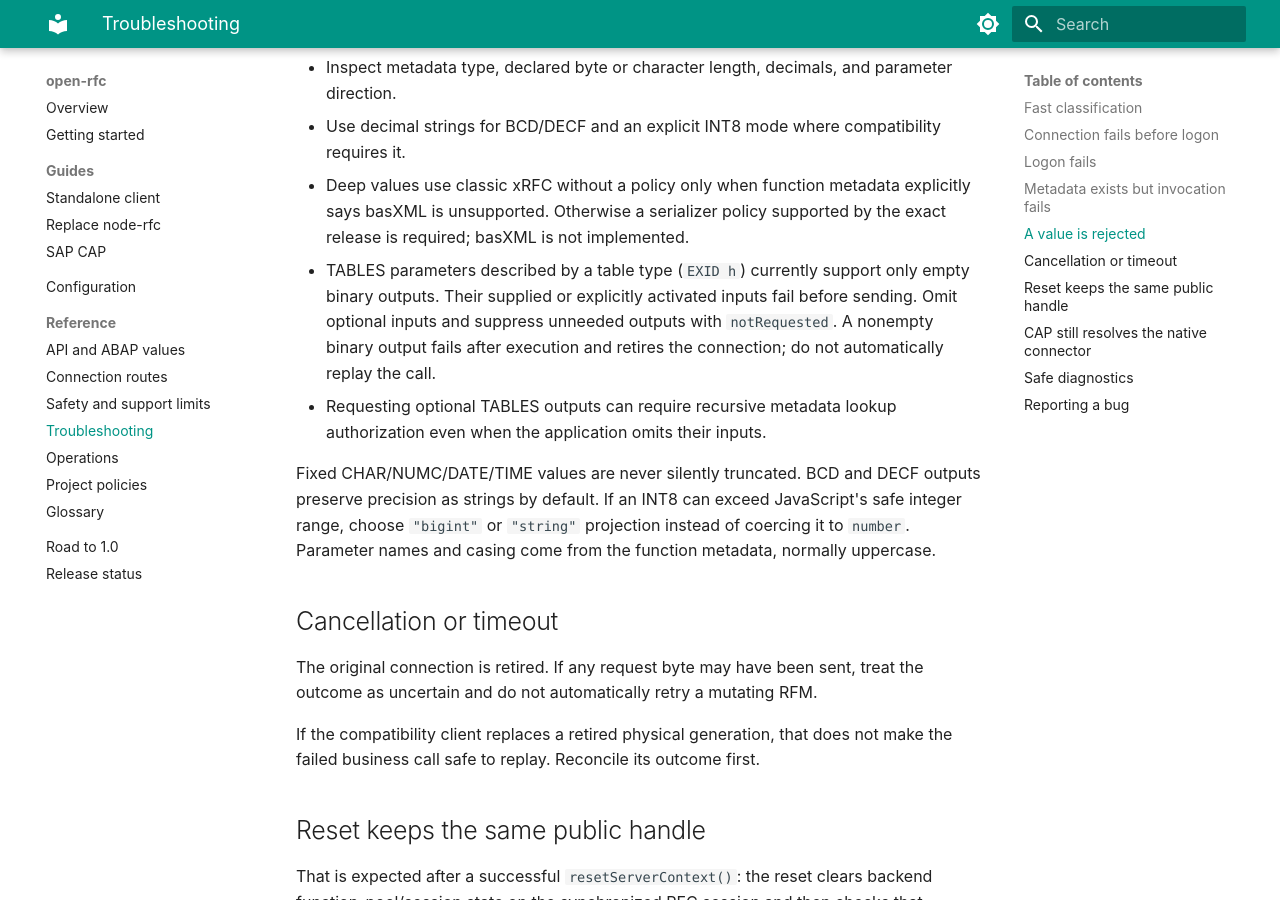
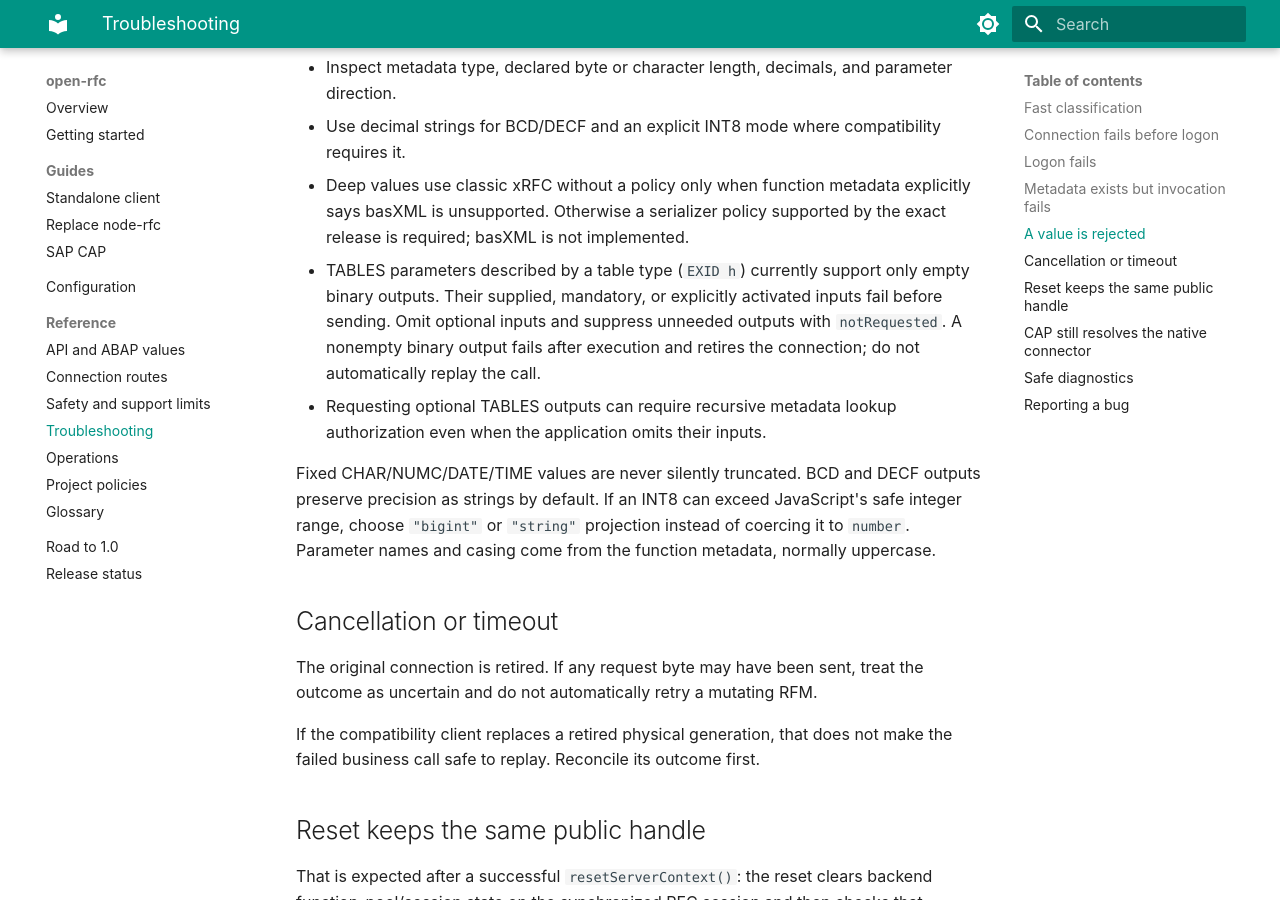
Before and after one commit to marianfoo/open-rfc, an MkDocs documentation site: the page built from docs_page/troubleshooting.md, in a window 1280 px wide and 900 px high, scrolled down 2733 px. Built offline with MkDocs 1.6.1 and Material for MkDocs 9.7.7, drawn with Linux system fonts in a browser that asks for light colours.

Commit message:
docs: clarify mandatory recursive TABLES input limitation
Signed-off-by: marianfoo <13335743+marianfoo@users.noreply.github.com>

```diff
--- a/docs_page/troubleshooting.md
+++ b/docs_page/troubleshooting.md
@@ -88,8 +88,8 @@ descriptor to make a call proceed.
   explicitly says basXML is unsupported. Otherwise a serializer policy
   supported by the exact release is required; basXML is not implemented.
 - TABLES parameters described by a table type (`EXID h`) currently support
-  only empty binary outputs. Their supplied or explicitly activated inputs
-  fail before sending. Omit optional inputs and suppress unneeded outputs
+  only empty binary outputs. Their supplied, mandatory, or explicitly activated
+  inputs fail before sending. Omit optional inputs and suppress unneeded outputs
   with `notRequested`. A nonempty binary output fails after execution and
   retires the connection; do not automatically replay the call.
 - Requesting optional TABLES outputs can require recursive metadata lookup
```
Also changed, not shown: README.md (+2 -2 lines), docs/plans/completed/empty-recursive-tables.md (+2 -2 lines), docs_page/api.md (+2 -2 lines).
